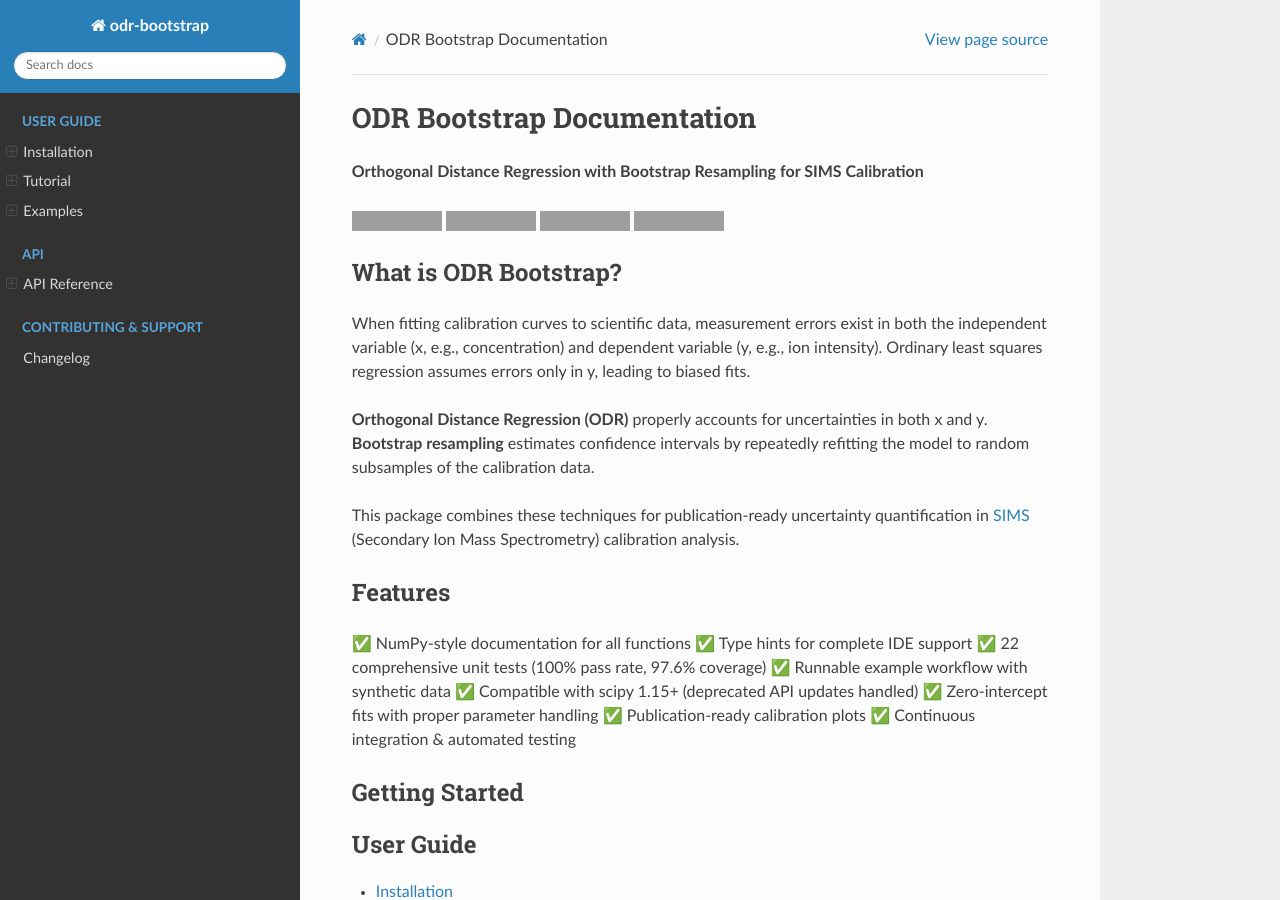
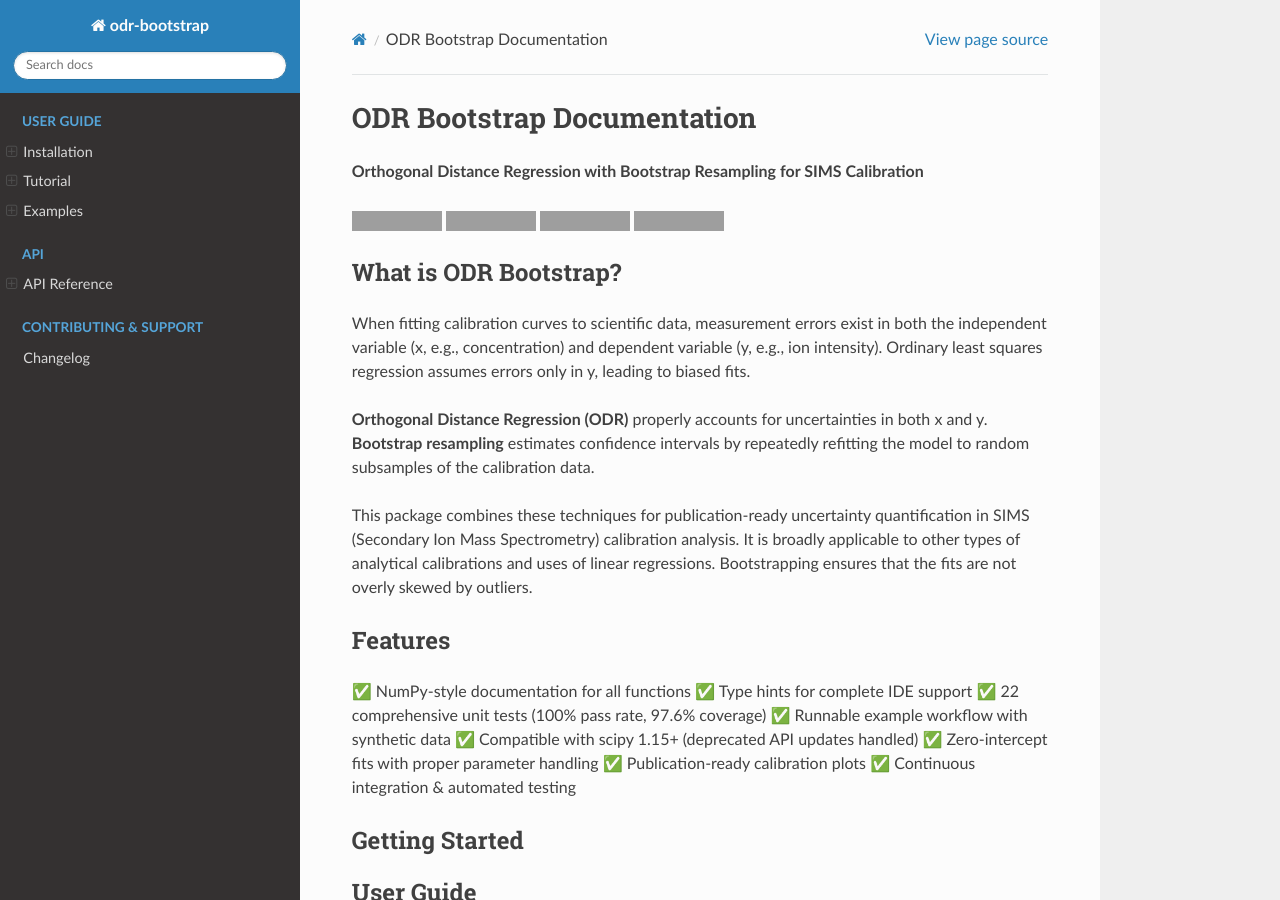
Before and after one commit to whtowbin/odr_bootstrap_package, a Sphinx documentation site: the page built from docs/source/index.rst, in a window 1280 px wide and 900 px high. Built offline with Sphinx 7.4.7 and the Read the Docs theme 3.1.0, drawn with Linux system fonts in a browser that asks for light colours; grey boxes are pictures that could not be loaded.

Commit message:
documentation updated

```diff
--- a/docs/source/index.rst
+++ b/docs/source/index.rst
@@ -30,8 +30,9 @@ Ordinary least squares regression assumes errors only in y, leading to biased fi
 random subsamples of the calibration data.
 
 This package combines these techniques for publication-ready uncertainty quantification in
-`SIMS <https://en.wikipedia.org/wiki/Secondary_ion_mass_spectrometry>`_ (Secondary Ion Mass
-Spectrometry) calibration analysis.
+SIMS (Secondary Ion Mass Spectrometry) calibration analysis. It is broadly applicable to other
+types of analytical calibrations and uses of linear regressions. Bootstrapping ensures that the
+fits are not overly skewed by outliers.
 
 Features
 ========
--- a/pyproject.toml
+++ b/pyproject.toml
@@ -4,7 +4,7 @@ build-backend = "hatchling.build"
 
 [project]
 name = "odr-bootstrap"
-version = "1.2.0"
+version = "1.3.0"
 description = "Orthogonal Distance Regression with Bootstrap Resampling for SIMS Calibration"
 readme = "README.md"
 requires-python = ">=3.11"
```
Also changed, not shown: README.md (+4 -2 lines), 1 other file.
